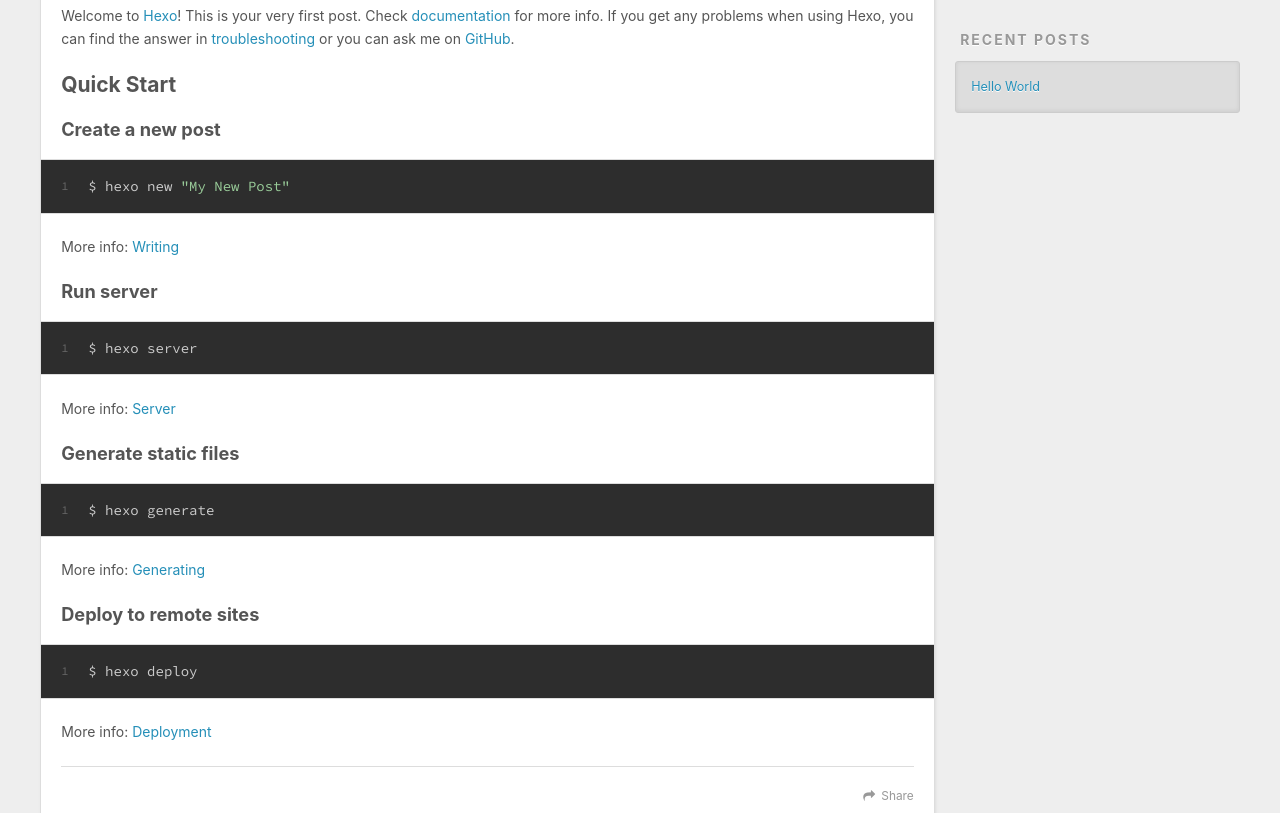
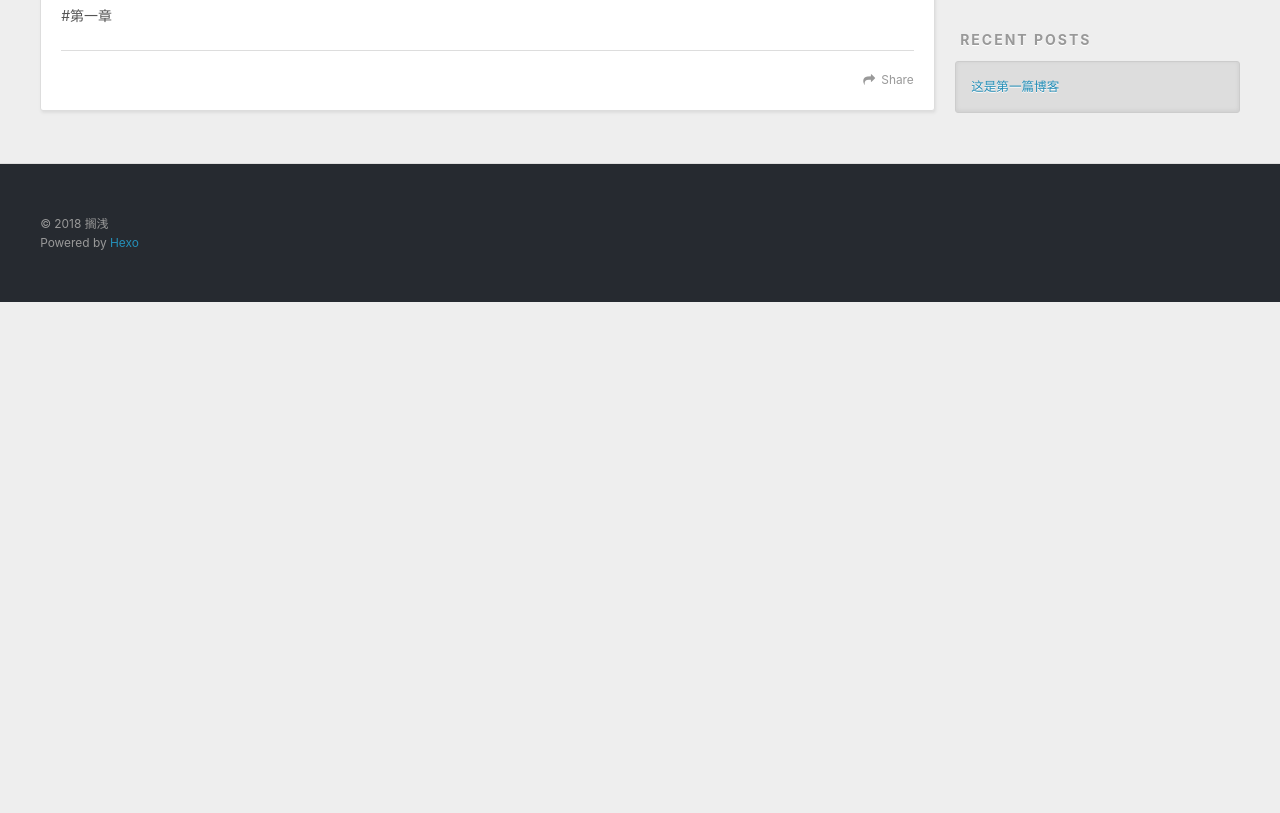
Before and after one commit to zhaoyazhen/zhaoyazhen.github.io, a plain HTML site: page 2018/04/08/hello-world/index.html in a window 1280 px wide. Shown: the part 448-1261 px from the top of the page. After the commit the page ends 800 px from the top, so only its background shows below. Drawn offline with nearby package versions, Linux system fonts and the light colour scheme.

Commit message:
Site updated: 2018-04-08 19:47:33

```diff
--- a/2018/04/08/hello-world/index.html
+++ b/2018/04/08/hello-world/index.html
@@ -5,19 +5,19 @@
 
 
 
-  <title>Hello World | Hexo</title>
+  <title>这是第一篇博客 | Hexo</title>
   <meta name="viewport" content="width=device-width, initial-scale=1, maximum-scale=1">
-  <meta name="description" content="Welcome to Hexo! This is your very first post. Check documentation for more info. If you get any problems when using Hexo, you can find the answer in troubleshooting or you can ask me on GitHub. Quick">
+  <meta name="description" content="#第一章">
 <meta property="og:type" content="article">
-<meta property="og:title" content="Hello World">
+<meta property="og:title" content="这是第一篇博客">
 <meta property="og:url" content="http://yoursite.com/2018/04/08/hello-world/index.html">
 <meta property="og:site_name" content="Hexo">
-<meta property="og:description" content="Welcome to Hexo! This is your very first post. Check documentation for more info. If you get any problems when using Hexo, you can find the answer in troubleshooting or you can ask me on GitHub. Quick">
+<meta property="og:description" content="#第一章">
 <meta property="og:locale" content="default">
-<meta property="og:updated_time" content="2018-04-08T09:35:11.250Z">
+<meta property="og:updated_time" content="2018-04-08T11:34:02.762Z">
 <meta name="twitter:card" content="summary">
-<meta name="twitter:title" content="Hello World">
-<meta name="twitter:description" content="Welcome to Hexo! This is your very first post. Check documentation for more info. If you get any problems when using Hexo, you can find the answer in troubleshooting or you can ask me on GitHub. Quick">
+<meta name="twitter:title" content="这是第一篇博客">
+<meta name="twitter:description" content="#第一章">
 
     <link rel="alternate" href="/atom.xml" title="Hexo" type="application/atom+xml">
 
@@ -78,7 +78,7 @@
 
 
     <h1 class="article-title" itemprop="name">
-      Hello World
+      这是第一篇博客
     </h1>
 
 
@@ -86,20 +86,12 @@
 
     <div class="article-entry" itemprop="articleBody">
 
-        <p>Welcome to <a href="https://hexo.io/" target="_blank" rel="noopener">Hexo</a>! This is your very first post. Check <a href="https://hexo.io/docs/" target="_blank" rel="noopener">documentation</a> for more info. If you get any problems when using Hexo, you can find the answer in <a href="https://hexo.io/docs/troubleshooting.html" target="_blank" rel="noopener">troubleshooting</a> or you can ask me on <a href="https://github.com/hexojs/hexo/issues" target="_blank" rel="noopener">GitHub</a>.</p>
-<h2 id="Quick-Start"><a href="#Quick-Start" class="headerlink" title="Quick Start"></a>Quick Start</h2><h3 id="Create-a-new-post"><a href="#Create-a-new-post" class="headerlink" title="Create a new post"></a>Create a new post</h3><figure class="highlight bash"><table><tr><td class="gutter"><pre><span class="line">1</span><br></pre></td><td class="code"><pre><span class="line">$ hexo new <span class="string">"My New Post"</span></span><br></pre></td></tr></table></figure>
-<p>More info: <a href="https://hexo.io/docs/writing.html" target="_blank" rel="noopener">Writing</a></p>
-<h3 id="Run-server"><a href="#Run-server" class="headerlink" title="Run server"></a>Run server</h3><figure class="highlight bash"><table><tr><td class="gutter"><pre><span class="line">1</span><br></pre></td><td class="code"><pre><span class="line">$ hexo server</span><br></pre></td></tr></table></figure>
-<p>More info: <a href="https://hexo.io/docs/server.html" target="_blank" rel="noopener">Server</a></p>
-<h3 id="Generate-static-files"><a href="#Generate-static-files" class="headerlink" title="Generate static files"></a>Generate static files</h3><figure class="highlight bash"><table><tr><td class="gutter"><pre><span class="line">1</span><br></pre></td><td class="code"><pre><span class="line">$ hexo generate</span><br></pre></td></tr></table></figure>
-<p>More info: <a href="https://hexo.io/docs/generating.html" target="_blank" rel="noopener">Generating</a></p>
-<h3 id="Deploy-to-remote-sites"><a href="#Deploy-to-remote-sites" class="headerlink" title="Deploy to remote sites"></a>Deploy to remote sites</h3><figure class="highlight bash"><table><tr><td class="gutter"><pre><span class="line">1</span><br></pre></td><td class="code"><pre><span class="line">$ hexo deploy</span><br></pre></td></tr></table></figure>
-<p>More info: <a href="https://hexo.io/docs/deployment.html" target="_blank" rel="noopener">Deployment</a></p>
+        <p>#第一章</p>
 
 
     </div>
     <footer class="article-footer">
-      <a data-url="http://yoursite.com/2018/04/08/hello-world/" data-id="cjfqmt0fv0000b4v7eqnafiof" class="article-share-link">Share</a>
+      <a data-url="http://yoursite.com/2018/04/08/hello-world/" data-id="cjfqqu7kf00003gv7qnxefz7w" class="article-share-link">Share</a>
 
 
     </footer>
@@ -138,7 +130,7 @@
       <ul>
 
           <li>
-            <a href="/2018/04/08/hello-world/">Hello World</a>
+            <a href="/2018/04/08/hello-world/">这是第一篇博客</a>
           </li>
 
       </ul>
```
Also changed, not shown: archives/2018/04/index.html (+2 -2 lines), archives/2018/index.html (+2 -2 lines), archives/index.html (+2 -2 lines), index.html (+4 -12 lines).
